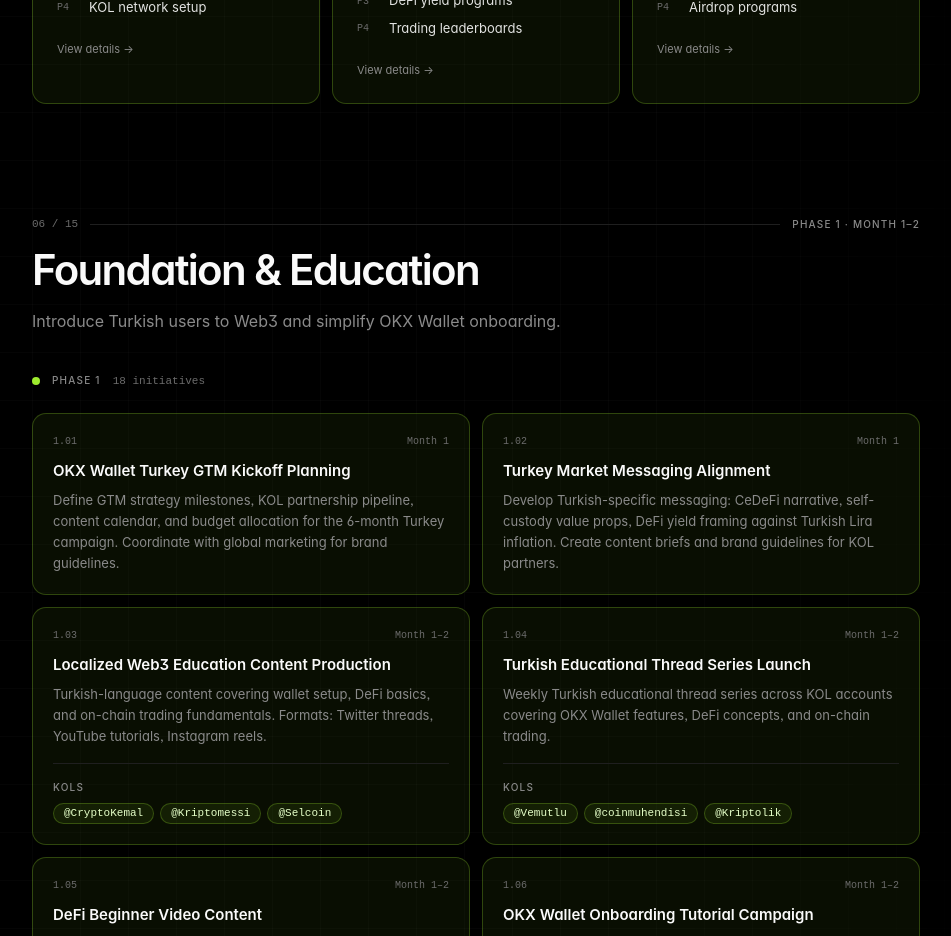
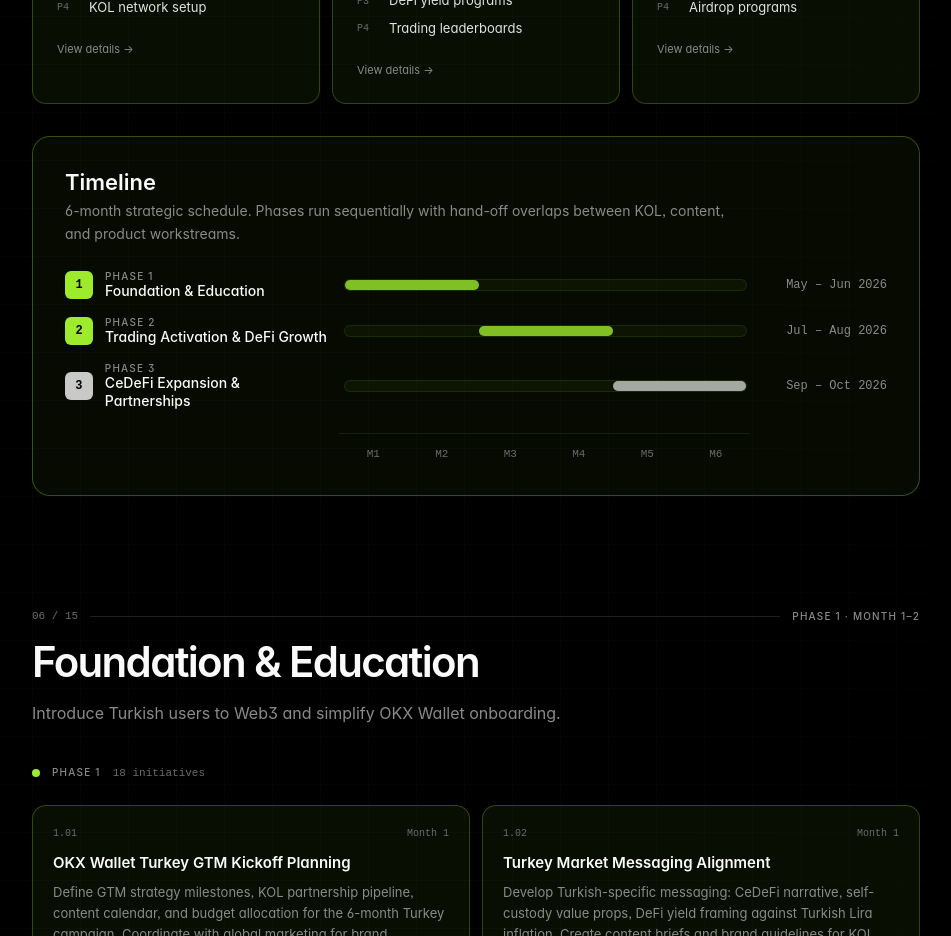
Before and after one commit to Alpaycino/okx-wallet-turkey-gtm, a Next.js app: page / in a window 1280 px wide. Shown: the part 4160-5096 px from the top of the page, without its empty margins (304-1255 px from the left). Built offline with nearby package versions, Linux system fonts and the light colour scheme.

Commit message:
Add 6-month PhaseTimeline gantt under Framework section

```diff
--- a/app/components/Framework.tsx
+++ b/app/components/Framework.tsx
@@ -1,5 +1,6 @@
 import { FRAMEWORK_PHASES } from "@/lib/data";
 import { Section } from "./Section";
+import { PhaseTimeline } from "./PhaseTimeline";
 
 const accents: Record<string, { dot: string; ring: string; label: string }> = {
   blue: {
@@ -75,6 +76,8 @@
           );
         })}
       </div>
+
+      <PhaseTimeline />
     </Section>
   );
 }
--- /dev/null
+++ b/app/components/PhaseTimeline.tsx
@@ -0,0 +1,94 @@
+import { FRAMEWORK_PHASES } from "@/lib/data";
+
+/**
+ * 6-Month gantt-style timeline visualizing the three phases across Month 1–6.
+ * Dropped directly under the Framework cards; does not open a new Section.
+ */
+export function PhaseTimeline() {
+  const barColors: Record<string, string> = {
+    blue: "bg-okx-blue",
+    green: "bg-okx-green",
+    white: "bg-okx-text/80",
+  };
+  const labelColors: Record<string, string> = {
+    blue: "text-okx-blue",
+    green: "text-okx-green",
+    white: "text-okx-text",
+  };
+  const dateRanges = ["May – Jun 2026", "Jul – Aug 2026", "Sep – Oct 2026"];
+
+  return (
+    <div className="mt-8 rounded-[18px] border border-okx-green/30 bg-okx-green/[0.04] p-6 md:p-8">
+      <div className="mb-6">
+        <h3 className="text-[20px] md:text-[22px] font-semibold text-okx-text leading-tight">
+          Timeline
+        </h3>
+        <p className="mt-1 text-[13px] md:text-[14px] text-okx-muted leading-relaxed max-w-2xl">
+          6-month strategic schedule. Phases run sequentially with hand-off
+          overlaps between KOL, content, and product workstreams.
+        </p>
+      </div>
+
+      {/* Gantt rows */}
+      <div className="space-y-4">
+        {FRAMEWORK_PHASES.map((p, i) => {
+          const bar = barColors[p.accent] || barColors.blue;
+          const label = labelColors[p.accent] || labelColors.blue;
+          return (
+            <div
+              key={p.key}
+              className="grid grid-cols-12 items-center gap-x-4 gap-y-2"
+            >
+              {/* Left label */}
+              <div className="col-span-12 md:col-span-4 flex items-center gap-3">
+                <span
+                  className={`w-7 h-7 rounded-md flex items-center justify-center font-mono text-[12px] font-semibold text-black ${bar}`}
+                >
+                  {i + 1}
+                </span>
+                <div className="flex flex-col leading-tight">
+                  <span className={`micro-label ${label}`}>{p.label}</span>
+                  <span className="text-[14px] text-okx-text font-medium">
+                    {p.title}
+                  </span>
+                </div>
+              </div>
+
+              {/* Bar track */}
+              <div className="col-span-8 md:col-span-6">
+                <div className="relative h-3 rounded-full bg-okx-green/[0.05] border border-okx-green/10">
+                  <div
+                    className={`absolute top-0 h-full rounded-full ${bar} opacity-80`}
+                    style={{
+                      left: `${(i * 100) / 3}%`,
+                      width: `${100 / 3}%`,
+                    }}
+                  />
+                </div>
+              </div>
+
+              {/* Date range */}
+              <div className="col-span-4 md:col-span-2 text-[11px] md:text-[12px] font-mono text-okx-muted text-right">
+                {dateRanges[i]}
+              </div>
+            </div>
+          );
+        })}
+      </div>
+
+      {/* Month axis */}
+      <div className="mt-6 pt-3 border-t border-okx-green/10 ml-0 md:ml-[33.333%] mr-0 md:mr-[16.666%]">
+        <div className="grid grid-cols-6">
+          {["M1", "M2", "M3", "M4", "M5", "M6"].map((m, i) => (
+            <div
+              key={i}
+              className="text-[11px] font-mono text-okx-dim text-center"
+            >
+              {m}
+            </div>
+          ))}
+        </div>
+      </div>
+    </div>
+  );
+}
```
